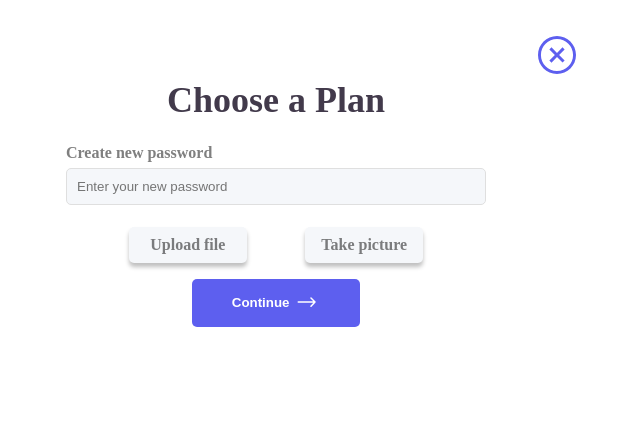
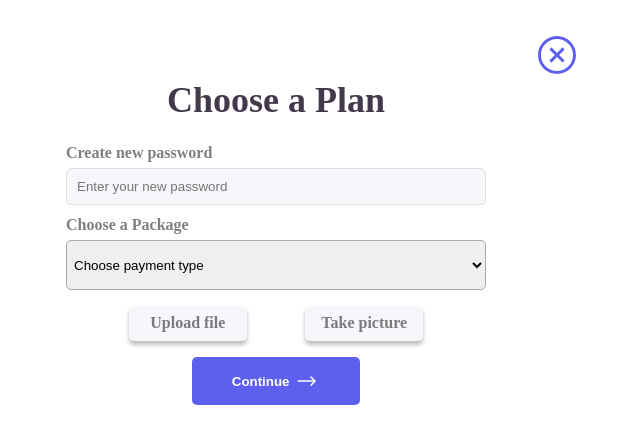
Before and after one commit to Africa-Trainovation-Consulting/newATC, a React (Create React App) app: page / in a window 1280 px wide. Shown: the top 444 px of the page, without its empty margins (24-664 px from the left). Built offline with nearby package versions, Linux system fonts and the light colour scheme.

Commit message:
tuesday morning contd

```diff
--- a/src/Sass/style.scss
+++ b/src/Sass/style.scss
@@ -239,7 +239,26 @@ p {
 .takePicture::before {
     content: 'Take picture';
 }
+select {
+    border: 1px solid #A9A9A9;
+    box-sizing: border-box;
+    padding: 0 0 0 3px;
+    border-radius: 5px;
+    min-height: 50px;
+    max-height: 60px;
+    width: 100%;
+    max-width: 100%;
 
+    &:invalid {
+        color: gray;
+    }
+
+    #selected {
+        font-weight: normal;
+        color: #B4B4B4;
+
+    }
+}
 form {
     @include form();
 
--- a/src/components/ChoosePlan.js
+++ b/src/components/ChoosePlan.js
@@ -11,19 +11,30 @@ function ChoosePlan(props) {
                     <path d="M19 0C8.52369 0 0 8.52369 0 19C0 29.4763 8.52369 38 19 38C29.4763 38 38 29.4763 38 19C38 8.52369 29.4763 0 19 0ZM19 2.92308C27.8964 2.92308 35.0769 10.1036 35.0769 19C35.0769 27.8964 27.8964 35.0769 19 35.0769C10.1036 35.0769 2.92308 27.8964 2.92308 19C2.92308 10.1036 10.1036 2.92308 19 2.92308ZM13.4754 11.3708L11.3708 13.4754L16.9012 19L11.3737 24.5246L13.4783 26.6292L19 21.1002L24.5246 26.6248L26.6292 24.5246L21.1002 19L26.6248 13.4754L24.5246 11.3708L19 16.9012L13.4754 11.3737V11.3708Z" fill="#5D5FEF" />
                 </svg>
             </span>
-                    <h1>Choose a Plan</h1>
+            <h1>Choose a Plan</h1>
             <form action="post">
-            <span className="form-group">
+                <span className="form-group">
                     <label for="Password"> Create new password </label>
                     <input type="password" name="newPassword" placeholder="Enter your new password" />
+                    <label for="inputPaymentType"> Choose a Package </label>
+                    <select id="courses" name="paymentType" placeholder="Choose payment type">
+                        <option value="" disabled invalid selected hidden id="selected"
+                            style={{ fontWeight: 'lighter', fontSize: '5px', color: '#b4b4b4' }}>
+                            Choose payment type
+                        </option>
+                        <option value="Academy">Academy</option>
+                        <option value="Info">Consultancy</option>
+                        <option value="Stem">Stem</option>
+                        <option value="Workstation">Workstation</option>
+                    </select>
                 </span>
                 <span className="flex_btn">
                     <label className="upload">
-                    <input type='file' accept="image/*" className='inputImage' />
+                        <input type='file' accept="image/*" className='inputImage' />
                     </label>
 
                     <label className="takePicture">
-                    <input type='file' capture='user' accept="image/*" className='inputImage' />
+                        <input type='file' capture='user' accept="image/*" className='inputImage' />
                     </label>
                 </span>
                 <button type="submit" onClick={continueHandler}> Continue <svg xmlns="http://www.w3.org/2000/svg" width="27" height="10" viewBox="0 0 37 20" fill="none">
--- a/src/components/CreateNewpassword.js
+++ b/src/components/CreateNewpassword.js
@@ -13,10 +13,6 @@ function CreateNewpassword(props) {
             </span>
             <form action='post'>
                 <span className="form-group">
-                    <label for="Password"> Create new password </label>
-                    <input type="password" name="newPassword" placeholder="Enter your new password" />
-                </span>
-                <span className="form-group">
                     <label for="Password"> Confirm new password </label>
                     <input type="Password" name="confirmPassword" placeholder="Confirm Password" />
                 </span>
```
